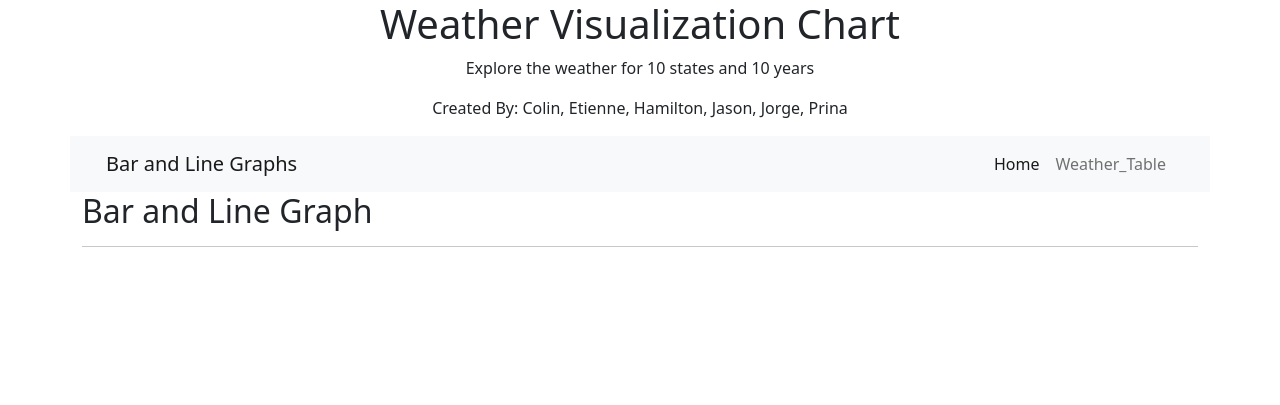
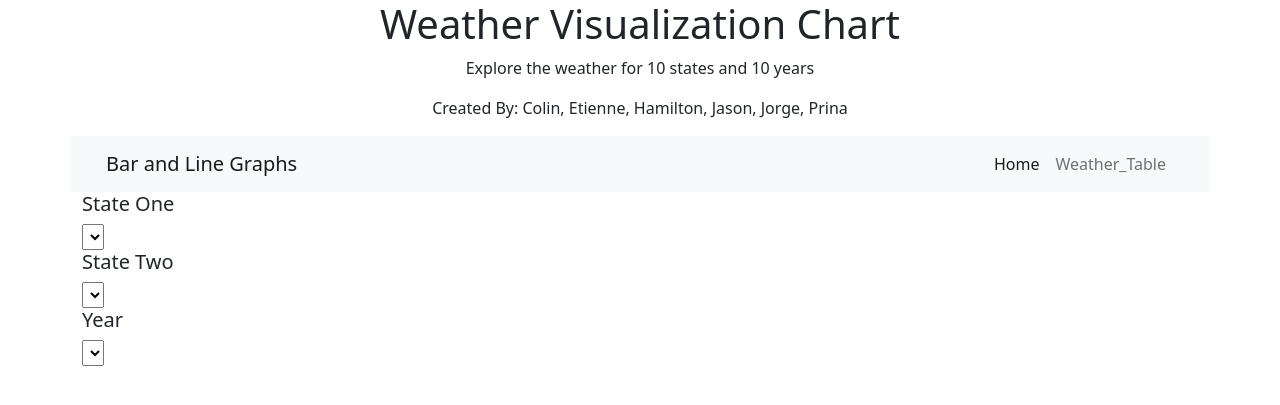
Before and after one commit to colinscampbell/project-3-group-1, a Flask app: page / in a window 1280 px wide. Shown: the top 405 px of the page. Run offline with Flask 2, Linux system fonts and the light colour scheme; data that the repository does not hold is empty; parts of the project's set-up code (start-up, migrations or seed data) failed here and were passed over; some libraries are stand-ins or nearby versions.

Commit message:
Final Version

```diff
--- a/app.py
+++ b/app.py
@@ -0,0 +1,108 @@
+import os
+#from dotenv import load_dotenv
+#load_dotenv()
+from sqlalchemy.sql import func
+from sqlalchemy import create_engine, func, or_
+from sqlalchemy.ext.automap import automap_base
+from sqlalchemy.orm import Session
+import matplotlib.pyplot as plt
+from sqlalchemy import Column, Integer, String, Float
+import numpy as np
+import pandas as pd
+
+#Below Flask Import added by Prina##
+from flask import (
+    Flask,
+    render_template,
+    jsonify,
+    request,
+    redirect)
+
+#################################################
+# Database Setup
+#################################################
+engines = create_engine("sqlite:///Datasets//Weather_3.db")
+
+# Save reference to the table
+
+conn = engines.connect()
+Base = automap_base()
+Base.prepare(engines, reflect=True)
+session = Session(conn)
+Base.classes.keys()
+# Performs database schema inspection
+#insp = sqlalchemy.inspect(engines)
+#print(insp.get_table_names())
+Wtr = Base.classes.Weather_Raw
+St_Cd = Base.classes.State_Code
+join = session.query( Wtr , St_Cd ).filter(Wtr.State == St_Cd.Code).statement
+df = pd.read_sql_query(join, session.bind)
+
+States_list = [2, 3, 4, 8, 11, 18, 30, 45, 41,42]
+df1 = df.loc[((df['Year'] >= 2012) & (df['Year'] <= 2021) & (df['State'].isin(States_list)))] ### this is where put the 10 states and the years that we are planning to use
+df1 = df1.drop(['Element' , 'County', 'Code'] ,  axis=1)
+
+df_avg = round(df1.groupby(['State_1', 'Year']).mean(), 2)
+df_avg = df1.drop(['State_1'] ,  axis=1)
+
+
+#################################################
+# Flask Setup
+#################################################
+app = Flask(__name__)
+
+# ---------------------------------------------------------
+# Web site
+@app.route("/")
+def weather_html():
+   return render_template("index.html")
+
+ # API database #####################################
+@app.route("/api/weather")
+
+def weather_grid():
+    session = Session(engines)
+    results = session.query( Wtr , St_Cd ).filter(Wtr.State == St_Cd.Code).statement
+    df = pd.read_sql_query(results, session.bind)
+
+    States_list = [2, 3, 4, 8, 11, 18, 30, 45, 41,42]
+    df1 = df.loc[((df['Year'] >= 2012) & (df['Year'] <= 2021) & (df['State'].isin(States_list)))] ### this is where put the 10 states and the years that we are planning to use
+    df1 = df1.drop(['Element' , 'County', 'Code','State'] ,  axis=1)
+
+    df_avg = round(df1.groupby(['State_1', 'Year']).mean(), 2)
+
+    df_avg = df_avg.reset_index()
+
+    df_list = df_avg.values.tolist() # convert data frame to list as datatables only accepts list
+
+    session.close()
+
+    return jsonify(df_list)
+
+@app.route("/weather_table")
+def data():
+    return render_template("weather_table.html")
+
+# API
+@app.route("/api/weather_table")
+def weather_table():
+    session = Session(engines)
+    results = session.query( Wtr , St_Cd ).filter(Wtr.State == St_Cd.Code).statement
+    df = pd.read_sql_query(results, session.bind)
+
+    States_list = [2, 3, 4, 8, 11, 18, 30, 45, 41,42]
+    df1 = df.loc[((df['Year'] >= 2012) & (df['Year'] <= 2021) & (df['State'].isin(States_list)))] ### this is where put the 10 states and the years that we are planning to use
+    df1 = df1.drop(['Element' , 'County', 'Code','State'] ,  axis=1)
+
+    df_avg = round(df1.groupby(['State_1', 'Year']).mean(), 2)
+
+    df_avg = df_avg.reset_index()
+
+    df_list = df_avg.values.tolist() # convert data frame to list as datatables only accepts list
+
+    session.close()
+
+    return jsonify(df_list)
+
+if __name__ == "__main__":
+    app.run()
--- /dev/null
+++ b/static/js/bar_graph.js
@@ -0,0 +1,158 @@
+// // IF geting data from local file ***MUST USE LIVE SERVER***
+const url = "api/weather";
+
+// // /////  TESTING DATA   /////////////////////////////////////////
+
+// d3.json(url).then((data) => {
+//   console.log(`TEST this is from js`);
+//   console.log(`TEST This is state ID: ${data[0].State}`)
+//   console.log(`TEST This is state NAME: ${data[0].State_1}`)
+//   console.log(`TEST This is YEAR: ${data[0].Year}`)
+//   console.log(`TEST This is Jan Temp: ${data[0].Jan}`)
+// })
+
+// // ////////////////////////////////////////////////////////
+// // ----------------INIT and GRAPHS ------------------------
+// FOR REFERENCE --- > url = API endpoint
+
+function init_plot_graphs(){
+  d3.json(url).then(function(data) {
+
+  // // -----BAR GRAPH PLOT--------------------
+  //  REF -- > https://plotly.com/javascript/bar-charts/ < -- REF
+      // console.log(`LINE35: Start plot bar graph`);
+
+      state1 = String(data[0].slice(0,1));
+      state2 = String(data[10].slice(0,1));
+      year = String(data[0].slice(1,2));
+
+      // console.log(`This is state1: ${state1}`);
+      // console.log(state2);
+
+      months = ["Jan","Feb","Mar","Apr","May","Jun","Jul","Aug","Sep","Oct","Nov","Dec"];
+      state1_temp = (data[0].slice(2,14));
+      state2_temp = (data[10].slice(2,14));
+
+      // console.log(`This is State1_temp ${state1_temp}`);
+
+      // Create our first trace
+      let trace1 = {
+        x: months,
+        y: state1_temp,
+        name: state1,
+        type: "bar"
+        };
+
+        // Create our second trace
+      let trace2 = {
+        x: months,
+        y: state2_temp,
+        name: state2,
+        type: "bar"
+      };
+
+      var layout = {
+        height: 600,
+        width: 800,
+        barmode: 'group',
+        title: `${state1} vs ${state2} | ${year}`
+      };
+
+      // The data array consists of both traces
+      let bar_data = [trace1, trace2];
+
+      Plotly.newPlot("bar", bar_data, layout);
+    });
+
+    dropdown_populate()
+}
+
+// ////////////////////////////////////////////////////////
+// // ---------------------Drop Down LISTENER ------------------
+d3.select("#selDataset0").on("change", dropdown_populate);
+
+// This function is called when a dropdown menu item is selected
+function dropdown_populate() {
+  // Use D3 to select the dropdown menu
+    var dropdownMenu0 = d3.select("#selDataset0");
+    var dropdownMenu1 = d3.select("#selDataset1");
+    var dropdownMenu2 = d3.select("#selDataset2");
+
+// Assign the value of the dropdown menu option to a variable
+// Fetch the JSON data and console log it
+    d3.json(url).then((data) => {
+
+      for (var i = 0; i < data.length; i += 10) {
+        // console.log(data[i].State_1)
+        dropdownMenu0.append("option").text(data[i].slice(0,1)).property("value")
+        dropdownMenu1.append("option").text(data[i].slice(0,1)).property("value")
+      }
+
+      for (var i = 0; i < 10; i++) {
+        // console.log(data[i].Year)
+        dropdownMenu2.append("option").text(data[i].slice(1,2)).property("value")
+      }
+
+      // console.log(`Statename: ${list_statename}`);
+      // console.log(`Years: ${list_years}`);
+      // console.log(`LINE109: END dropdown_populate()`);
+
+    // create variable that calls data AFTER fetch data
+    var dataset0 = dropdownMenu0.property("value");
+    var dataset1 = dropdownMenu1.property("value");
+    var dataset2 = dropdownMenu2.property("value");
+
+    updatechart(dataset0, dataset1, dataset2);
+
+    // console.log(`This is dataset: ${dataset0}`);
+    // console.log(`This is dataset: ${dataset1}`);
+    // console.log(`This is dataset: ${dataset2}`);
+  });
+}
+
+
+// ////////////////////////////////////////////////////////
+// // ------------------update graphs using LISTENER-------
+function updatechart(subjectid0, subjectid1, subjectid2){
+  d3.json(url).then((data) => {
+
+    for (var i = 0; i < data.length; i++) {
+      if (data[i].slice(0,1) == subjectid0 && data[i].slice(1,2) == subjectid2){
+        target_index1 = i;
+      }
+    }
+
+    for (var j = 0; j < data.length; j++) {
+      if (data[j].slice(0,1) == subjectid1 && data[j].slice(1,2) == subjectid2){
+        target_index2 = j;
+      }
+    }
+
+      console.log(`subjectID1: ${subjectid0}`);
+      console.log(`subjectID2: ${subjectid1}`);
+      console.log(`subjectID3: ${subjectid2}`);
+      console.log(`targetIndex1: ${target_index1}`);
+      console.log(`targetIndex2: ${target_index2}`);
+
+      state1 = String(data[target_index1].slice(0,1));
+      state2 = String(data[target_index2].slice(0,1));
+      year = String(data[target_index1].slice(1,2));
+
+      months = ["Jan","Feb","Mar","Apr","May","Jun","Jul","Aug","Sep","Oct","Nov","Dec"];
+      state1_temp = (data[target_index1].slice(2,14));
+      state2_temp = (data[target_index2].slice(2,14));
+
+      console.log(state1_temp);
+
+      // Plotly.restyle("bar","x", [sample_values]);
+      // Plotly.restyle("bar","labels", [otu_ids]);
+      // Plotly.restyle("bar","y", [yticks]);
+      // Plotly.restyle("bar","text", [otu_labels]);
+
+      // Plotly.restyle("bubble", "x", [otu_ids]);
+      // Plotly.restyle("bubble","y",[sample_values])
+      // Plotly.newPlot("bubble", data3, layout2);
+  });
+}
+
+  init_plot_graphs()
--- a/templates/index.html
+++ b/templates/index.html
@@ -51,11 +51,27 @@
     <div id="map"></div>
 
     <!-- Below Added by Prina -->
-    <div class="container">
-      <h2>Bar and Line Graph</h2>
-      <hr>
-     </div>
-    <br>
+    <div class="row">
+      <div class="col-md-2">
+        <div class="well">
+          <h5>State One</h5>
+          <select id="selDataset0" onchange="optionChanged(this.value)"></select>
+        </div>        <div class="well">
+          <h5>State Two</h5>
+          <select id="selDataset1" onchange="optionChanged(this.value)"></select>
+        </div>
+        <div class="well">
+          <h5>Year</h5>
+          <select id="selDataset2" onchange="optionChanged(this.value)"></select>
+        </div>
+        <div class="col-md-5">
+          <div id="bar"></div>
+         </div>
+  </div>
+
+  <script src="https://d3js.org/d3.v5.min.js"></script>
+  <script src="https://cdn.plot.ly/plotly-latest.min.js"></script>
+  <script src="../static/js/bar_graph.js"></script>
 
   </body>
 
```
